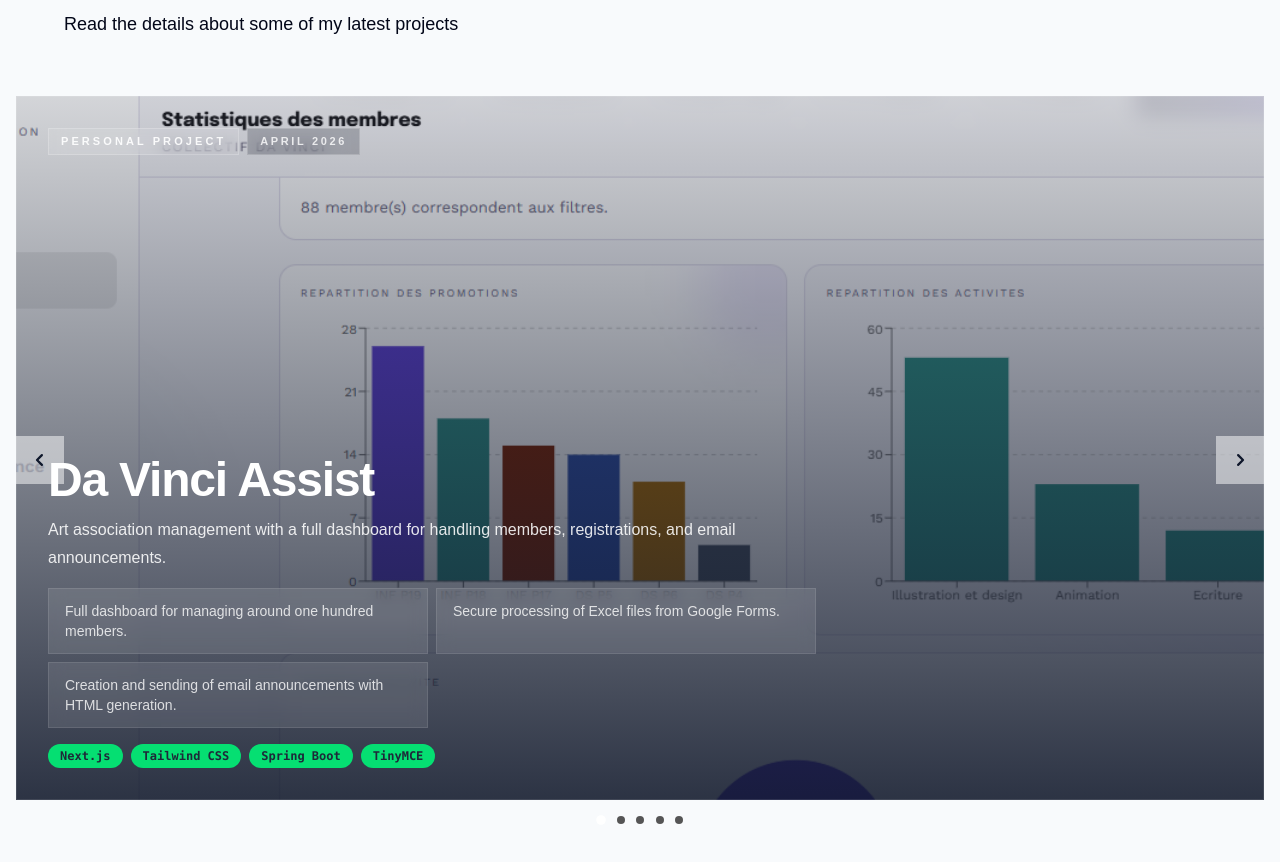
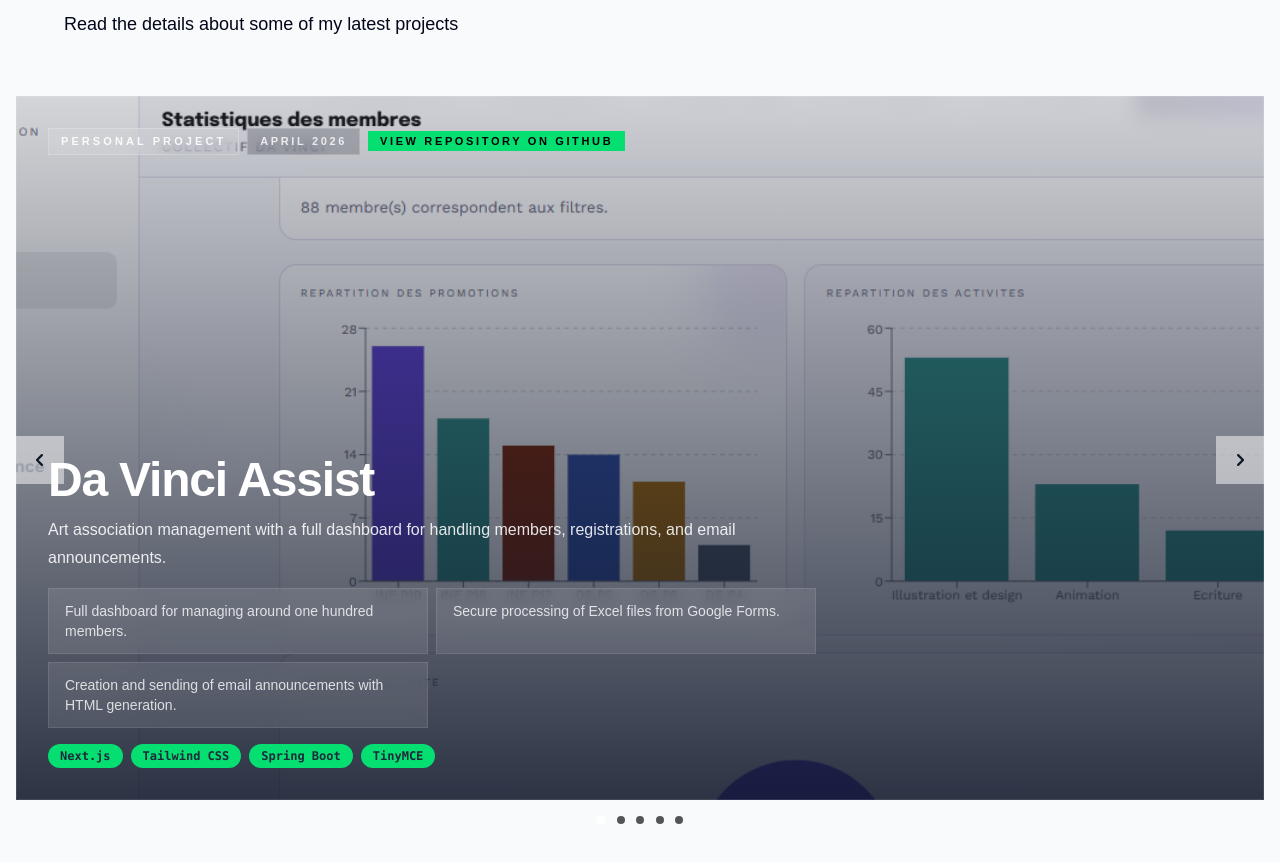
Before and after one commit to Faniry-lang/react-portfolio, a React (Vite) app: page /projects in a window 1280 px wide. Shown: the part 2500-3362 px from the top of the page. Built offline with nearby package versions, Linux system fonts and the light colour scheme.

Commit message:
Added github link to project carousel

```diff
--- a/public/locales/en/projects.json
+++ b/public/locales/en/projects.json
@@ -2,6 +2,7 @@
     "eyebrow": "Code",
     "header": "Projects and achievements",
     "description": "Read the details about some of my latest projects",
+    "githubLink": "View repository on Github",
   "controls": {
     "previous": "Previous project",
     "next": "Next project"
@@ -21,7 +22,8 @@
       ],
       "image": "/assets/davinci.png",
       "accentFrom": "rgba(34, 197, 94, 0.78)",
-      "accentTo": "rgba(168, 85, 247, 0.82)"
+      "accentTo": "rgba(168, 85, 247, 0.82)",
+      "link": "https://github.com/Faniry-lang/da-vinci-assist"
     },
     {
       "id": 2,
@@ -84,7 +86,8 @@
       ],
       "image": "/assets/sotrobe.png",
       "accentFrom": "rgba(251, 191, 36, 0.75)",
-      "accentTo": "rgba(34, 197, 94, 0.72)"
+      "accentTo": "rgba(34, 197, 94, 0.72)",
+      "link": "https://github.com/Faniry-lang/sotrobe-meal-delivery"
     }
   ]
 }
--- a/public/locales/fr/projects.json
+++ b/public/locales/fr/projects.json
@@ -2,6 +2,7 @@
     "eyebrow": "Code",
     "header": "Projets et réalisations",
     "description": "Voici les détails de mes projets les plus récents",
+    "githubLink": "Voir dépôt Github",
   "controls": {
     "previous": "Projet précédent",
     "next": "Projet suivant"
@@ -21,7 +22,8 @@
       ],
       "image": "/assets/davinci.png",
       "accentFrom": "rgba(34, 197, 94, 0.78)",
-      "accentTo": "rgba(168, 85, 247, 0.82)"
+      "accentTo": "rgba(168, 85, 247, 0.82)",
+      "link": "https://github.com/Faniry-lang/da-vinci-assist"
     },
     {
       "id": 2,
@@ -84,7 +86,8 @@
       ],
       "image": "/assets/sotrobe.png",
       "accentFrom": "rgba(251, 191, 36, 0.75)",
-      "accentTo": "rgba(34, 197, 94, 0.72)"
+      "accentTo": "rgba(34, 197, 94, 0.72)",
+      "link": "https://github.com/Faniry-lang/sotrobe-meal-delivery"
     }
   ]
 }
--- a/src/components/Carousel.tsx
+++ b/src/components/Carousel.tsx
@@ -4,6 +4,7 @@ import { motion, useMotionValue, useTransform, type MotionValue, type Transition
 import { FiCircle, FiCode, FiFileText, FiLayers, FiLayout } from 'react-icons/fi';
 
 import './Carousel.css';
+import { useTranslation } from 'react-i18next';
 
 const DEFAULT_ITEMS = [
   {
@@ -51,6 +52,7 @@ type CarouselItemType = {
   image?: string;
   category?: string;
   period?: string;
+  link?: string,
   technologies?: string[];
   highlights?: string[];
   accentFrom?: string;
@@ -87,6 +89,7 @@ function CarouselItem({ item, index, itemWidth, round, trackItemOffset, x, trans
   const range = [-(index + 1) * trackItemOffset, -index * trackItemOffset, -(index - 1) * trackItemOffset];
   const outputRange = [90, 0, -90];
   const rotateY = useTransform(x, range, outputRange, { clamp: false });
+  const { t } = useTranslation("projects");
   const backgroundImage = item.image
     ? `linear-gradient(180deg, rgba(15, 23, 42, 0.18) 0%, rgba(15, 23, 42, 0.88) 100%), url(${item.image})`
     : 'linear-gradient(180deg, rgba(15, 23, 42, 0.92) 0%, rgba(15, 23, 42, 0.92) 100%)';
@@ -122,6 +125,13 @@ function CarouselItem({ item, index, itemWidth, round, trackItemOffset, x, trans
             <span className="border border-white/20 bg-slate-950/20 px-3 py-1 text-[11px] font-semibold uppercase tracking-[0.24em] text-white/80 backdrop-blur-sm">
               {item.period}
             </span>
+          ) : null}
+          {item.link ? (
+            <a href={item.link}>
+              <span className=" bg-green-400 hover:shadow hover:shadow-white hover:bg-green-600 px-3 py-1 text-[11px] font-semibold uppercase tracking-[0.24em] text-black backdrop-blur-sm">
+                  { t('githubLink') }
+              </span>
+            </a>
           ) : null}
           {item.icon ? <span className="ml-auto border border-white/20 bg-white/10 p-3 text-white backdrop-blur-sm">{item.icon}</span> : null}
         </div>
```
